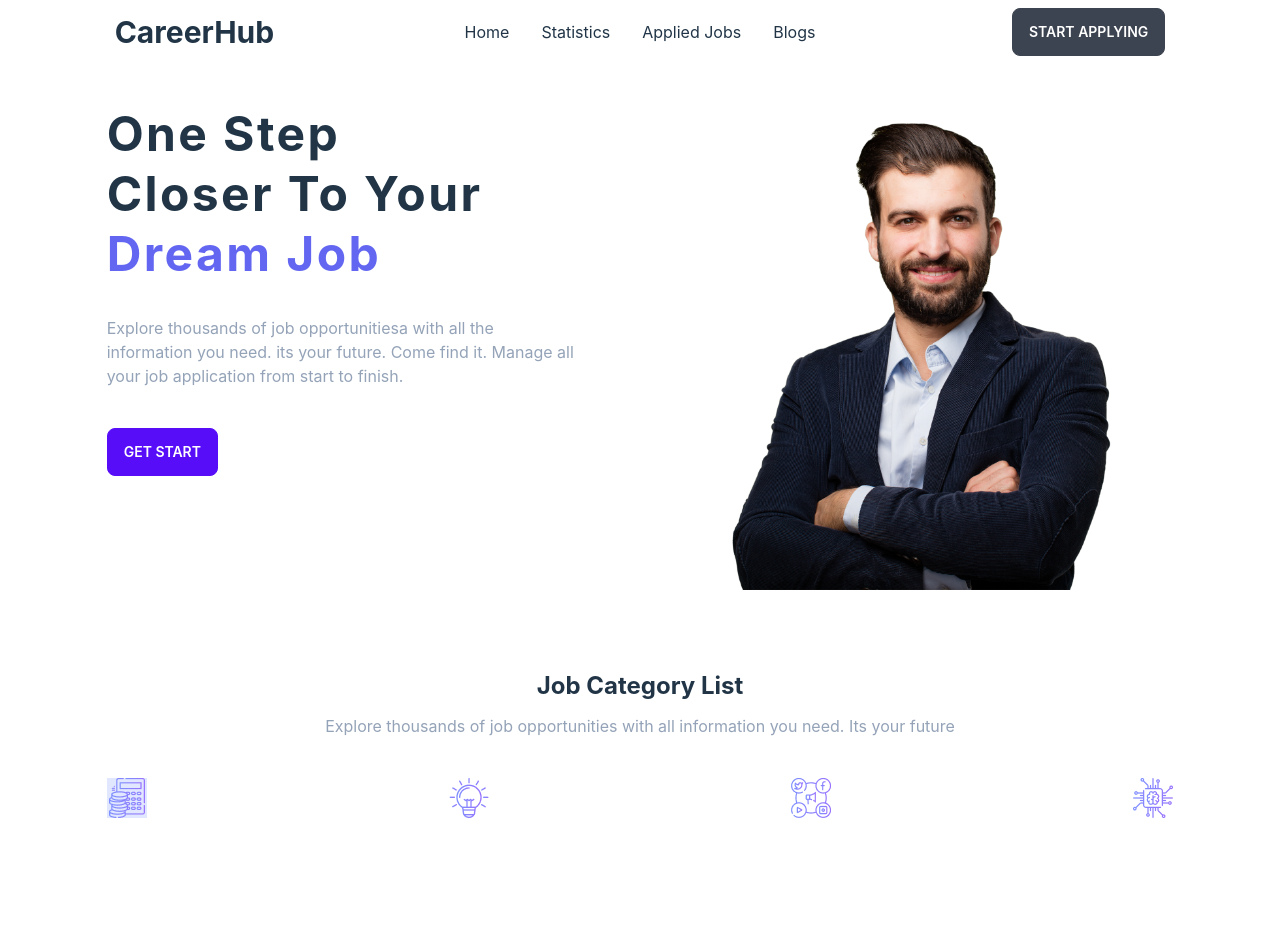
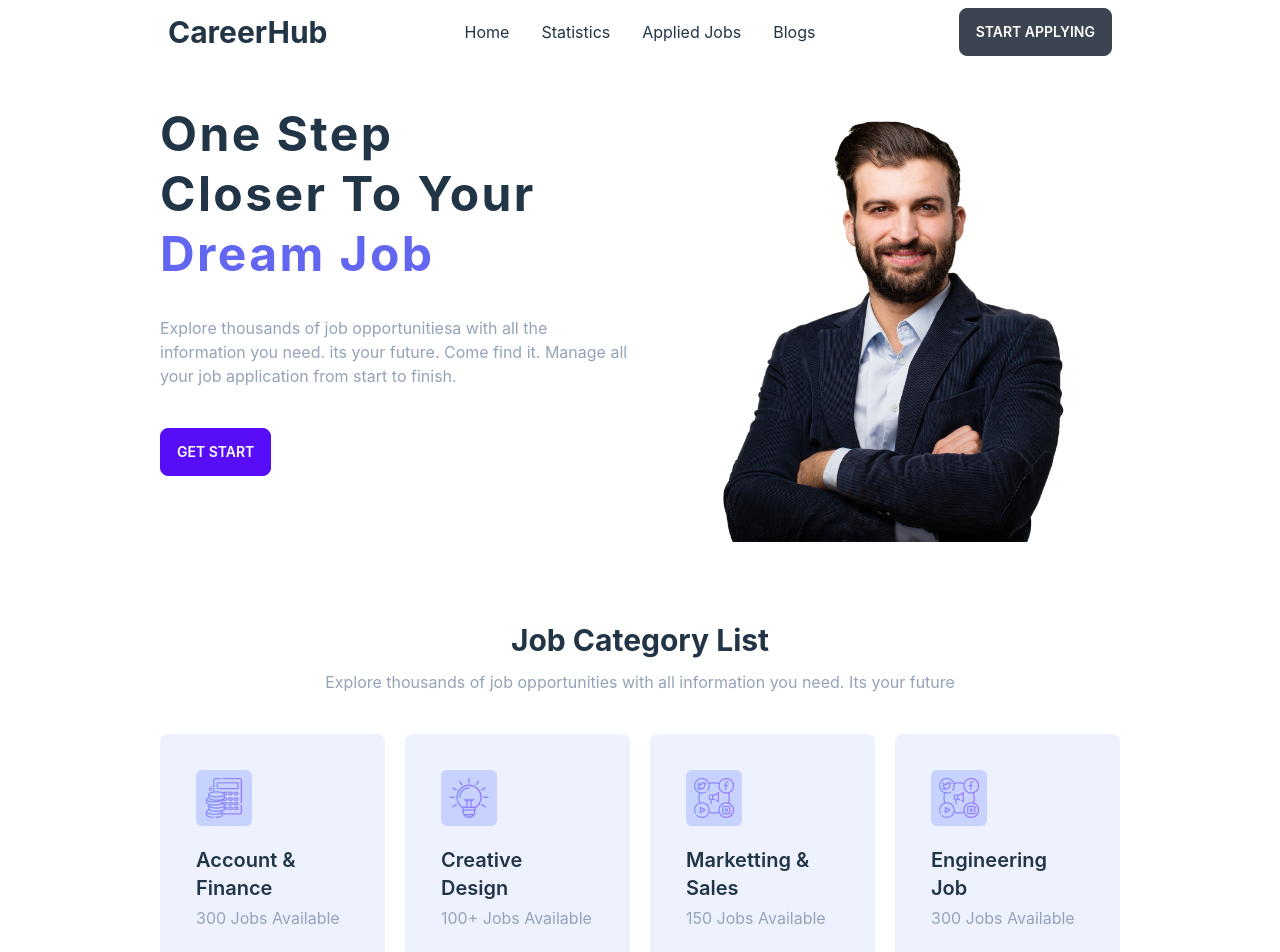
Before and after one commit to Shamim-dm/job-hunter, a React (Vite) app: page /home in a window 1280 px wide. Shown: the top 952 px of the page. Before the commit the page ends 818 px from the top, so only its background shows below. Built offline with nearby package versions, Linux system fonts and the light colour scheme.

Commit message:
complete job  card sections

```diff
--- a/src/components/JobCategory/JobCategory.jsx
+++ b/src/components/JobCategory/JobCategory.jsx
@@ -3,23 +3,33 @@ import React from 'react';
 const JobCategory = () => {
     return (
         <div className='mt-12 pt-8'>
-            <h2 className='text-2xl font-bold text-center'>Job Category List</h2>
+            <h2 className='text-3xl font-bold text-center'>Job Category List</h2>
             <p className='text-center text-slate-400 mt-3'>Explore thousands of job opportunities with all information you need. Its your future</p>
 
-            <div className='flex flex-cols-4 justify-between gap-5 mt-10'>
-                <div className='bg-indigo-100'>
-                    <img src='../../../public/assets/Icons/accounts 1.png' />
-                    <p></p>
+
+
+            <div className=' grid grid-cols-1 md:grid-cols-2 lg:grid-cols-4 justify-between gap-5 mt-10 '>
+                <div className='bg-indigo-50 p-9 rounded-lg'>
+                    <img className='bg-indigo-200 p-2 rounded-md' src='../../../public/assets/Icons/accounts 1.png' />
+                    <h4 className='text-xl font-semibold mt-5 '>Account & Finance</h4>
+                    <p className='text-slate-400 mt-1'>300 Jobs Available</p>
                 </div>
-                <div>
-                    <img src='../../../public/assets/Icons/business 1.png' />
+                <div className='bg-indigo-50 p-9 rounded-lg'>
+                    <img className='bg-indigo-200 p-2 rounded-md' src='../../../public/assets/Icons/business 1.png' />
+                    <h4 className='text-xl font-semibold mt-5 '>Creative Design</h4>
+                    <p className='text-slate-400 mt-1'>100+ Jobs Available</p>
                 </div>
-                <div>
-                    <img src='../../../public/assets/Icons/social-media 1.png' />
+                <div className='bg-indigo-50 p-9 rounded-lg'>
+                    <img className='bg-indigo-200 p-2 rounded-md' src='../../../public/assets/Icons/social-media 1.png'  />
+                    <h4 className='text-xl font-semibold mt-5 '>Marketting & Sales</h4>
+                    <p className='text-slate-400 mt-1'>150 Jobs Available</p>
                 </div>
-                <div>
-                    <img src='../../../public/assets/Icons/chip 1.png' />
+                <div className='bg-indigo-50 p-9 rounded-lg'>
+                    <img className='bg-indigo-200 p-2 rounded-md' src='../../../public/assets/Icons/social-media 1.png'  />
+                    <h4 className='text-xl font-semibold mt-5 '>Engineering Job</h4>
+                    <p className='text-slate-400 mt-1'>300 Jobs Available</p>
                 </div>
+
             </div>
 
         </div>
--- a/src/components/Layout/Main.jsx
+++ b/src/components/Layout/Main.jsx
@@ -5,7 +5,7 @@ import { Outlet } from 'react-router-dom';
 
 const Main = () => {
     return (
-        <div className='w-10/12 mx-auto'>
+        <div className='w-9/12 mx-auto mb-11'>
             <Header></Header>
             <Outlet></Outlet>
             <App></App>
```
